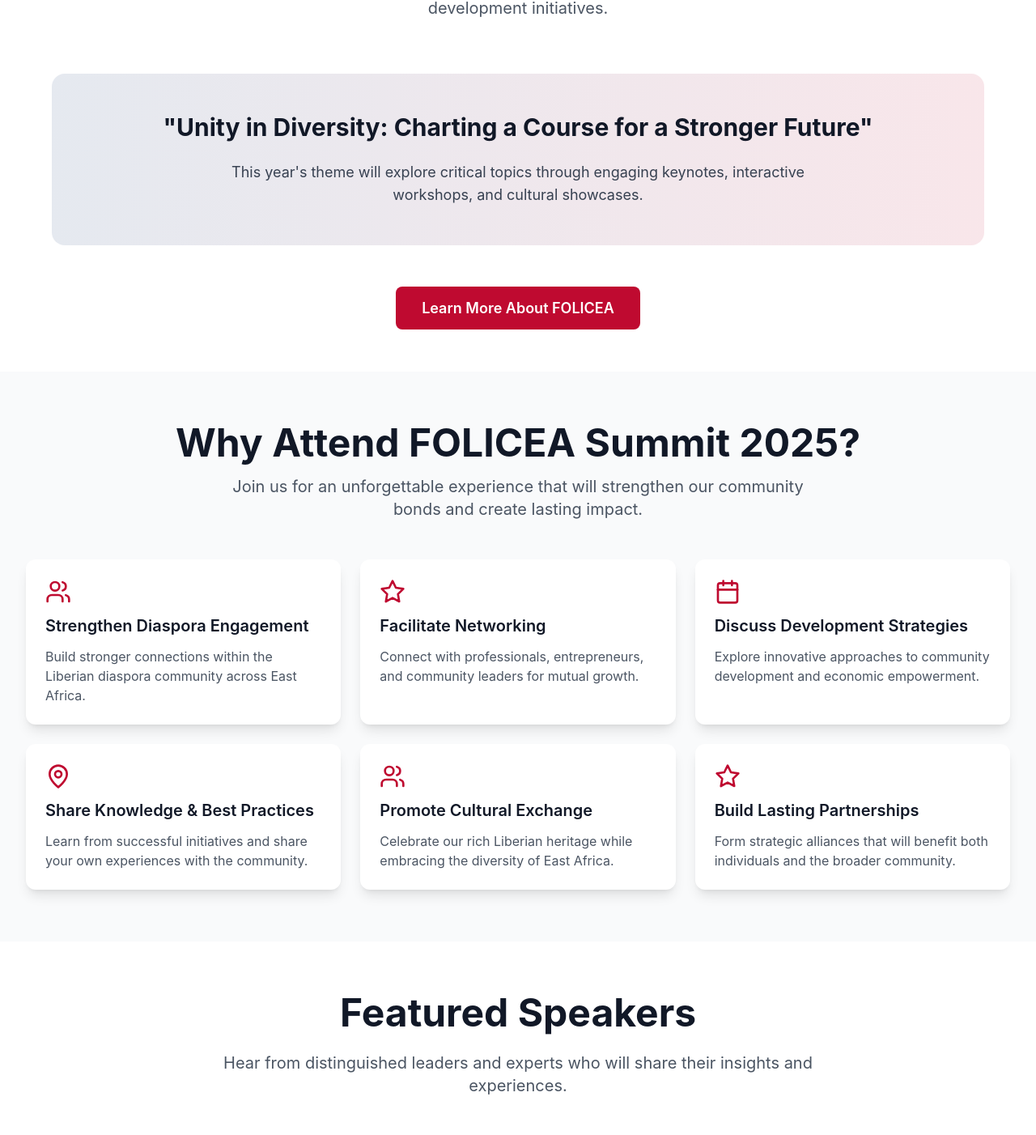
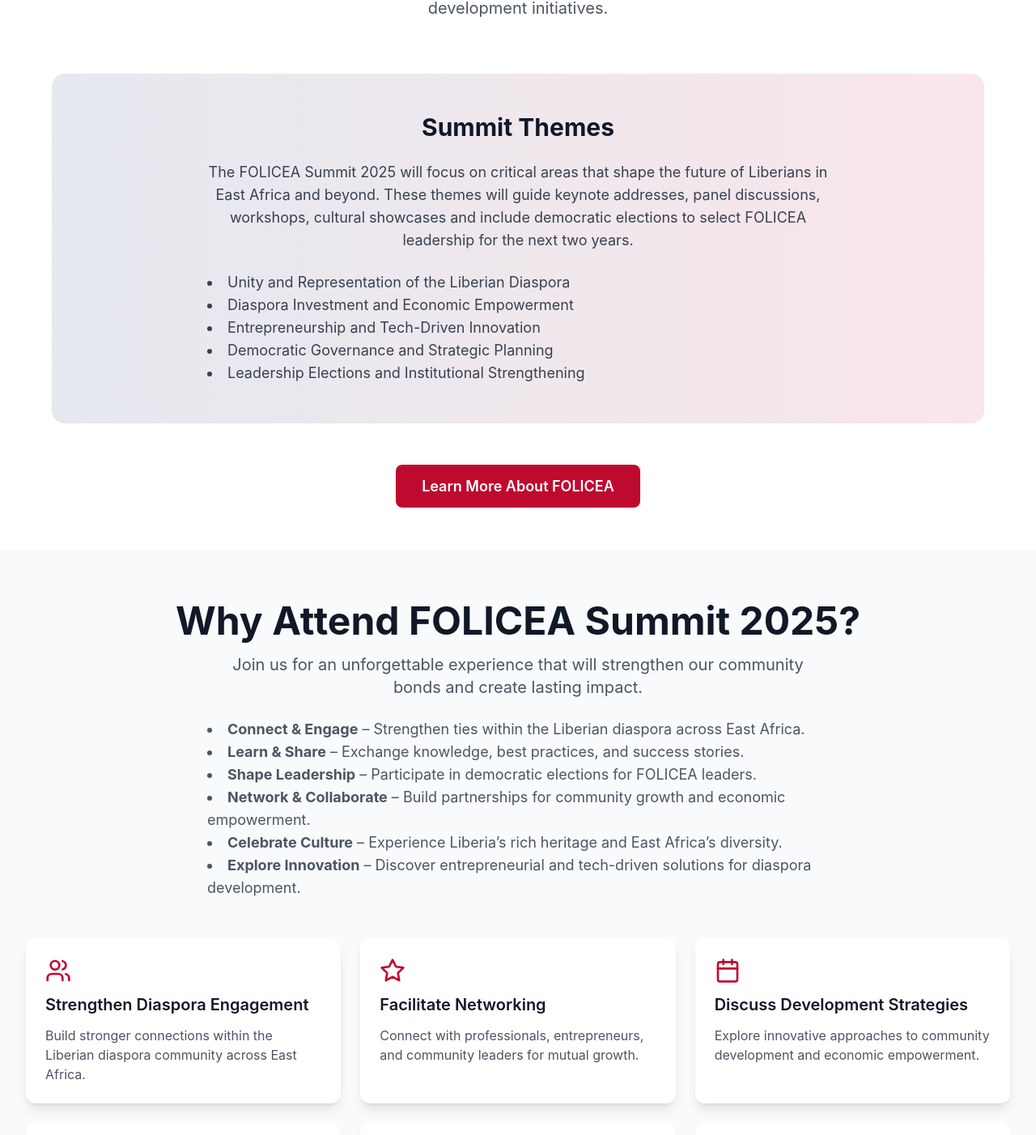
Before and after one commit to foliceasummit/folicea-summit-2025, a Next.js app: page / in a window 1280 px wide. Shown: the part 1359-2761 px from the top of the page at 81% size. Built offline with nearby package versions, Linux system fonts and the light colour scheme.

Commit message:
Homepage: update date, Summit Themes, Why Attend; News: update press image

```diff
--- a/pages/index.tsx
+++ b/pages/index.tsx
@@ -144,7 +144,7 @@
             >
               <Calendar className="w-6 h-6 mx-auto mb-2 text-white/90" />
               <h3 className="text-base sm:text-lg font-semibold mb-1">Date & Time</h3>
-                              <p className="text-xs sm:text-sm text-white/90">December 5 - 7, 2025</p>
+                              <p className="text-xs sm:text-sm text-white/90">November 28 - 30, 2025</p>
             </motion.div>
 
             <motion.div
@@ -200,11 +200,18 @@
             className="bg-gradient-to-r from-liberian-blue/10 to-liberian-red/10 rounded-2xl p-8 md:p-12 mb-16"
           >
             <h3 className="text-3xl font-bold text-gray-900 mb-6 text-center">
-              "Unity in Diversity: Charting a Course for a Stronger Future"
+              Summit Themes
             </h3>
             <p className="text-lg text-gray-700 text-center max-w-3xl mx-auto">
-              This year's theme will explore critical topics through engaging keynotes, interactive workshops, and cultural showcases.
+              The FOLICEA Summit 2025 will focus on critical areas that shape the future of Liberians in East Africa and beyond. These themes will guide keynote addresses, panel discussions, workshops, cultural showcases and include democratic elections to select FOLICEA leadership for the next two years.
             </p>
+            <ul className="mt-6 max-w-3xl mx-auto text-left list-disc list-inside text-gray-700 text-lg">
+              <li>Unity and Representation of the Liberian Diaspora</li>
+              <li>Diaspora Investment and Economic Empowerment</li>
+              <li>Entrepreneurship and Tech-Driven Innovation</li>
+              <li>Democratic Governance and Strategic Planning</li>
+              <li>Leadership Elections and Institutional Strengthening</li>
+            </ul>
           </motion.div>
 
           <div className="text-center">
@@ -231,6 +238,14 @@
             <p className="text-lg sm:text-xl text-gray-600 max-w-3xl mx-auto">
               Join us for an unforgettable experience that will strengthen our community bonds and create lasting impact.
             </p>
+            <ul className="mt-6 max-w-3xl mx-auto text-left list-disc list-inside text-gray-600 text-lg">
+              <li><strong>Connect & Engage</strong> – Strengthen ties within the Liberian diaspora across East Africa.</li>
+              <li><strong>Learn & Share</strong> – Exchange knowledge, best practices, and success stories.</li>
+              <li><strong>Shape Leadership</strong> – Participate in democratic elections for FOLICEA leaders.</li>
+              <li><strong>Network & Collaborate</strong> – Build partnerships for community growth and economic empowerment.</li>
+              <li><strong>Celebrate Culture</strong> – Experience Liberia’s rich heritage and East Africa’s diversity.</li>
+              <li><strong>Explore Innovation</strong> – Discover entrepreneurial and tech-driven solutions for diaspora development.</li>
+            </ul>
           </motion.div>
 
           <div className="grid grid-cols-1 md:grid-cols-2 lg:grid-cols-3 gap-6">
@@ -394,7 +409,7 @@
               Our Partners
             </h2>
             <p className="text-xl text-gray-600 max-w-3xl mx-auto">
-              Collaborating with leading organizations to maximize impact.
+            Collaborating with leading Liberian communities to maximize impact.
             </p>
           </motion.div>
 
--- a/pages/news/[id].tsx
+++ b/pages/news/[id].tsx
@@ -57,7 +57,7 @@
       title: "Mr. W. Praise Bloyuefloh to Lead Central Summit Committee",
       date: "September 6, 2025",
       category: "Press Release",
-      image: "https://ik.imagekit.io/foliceasummit/FOLICEA%20SUMMIT/Praise.jpg?updatedAt=1757333456399",
+      image: "https://ik.imagekit.io/foliceasummit/FOLICEA%20SUMMIT/Praise.jpg?updatedAt=1757336183209",
       content: `
         <p><strong>FOR IMMEDIATE RELEASE</strong><br/>
         <strong>By FOLICEA Media & Publicity Team</strong><br/>
```
